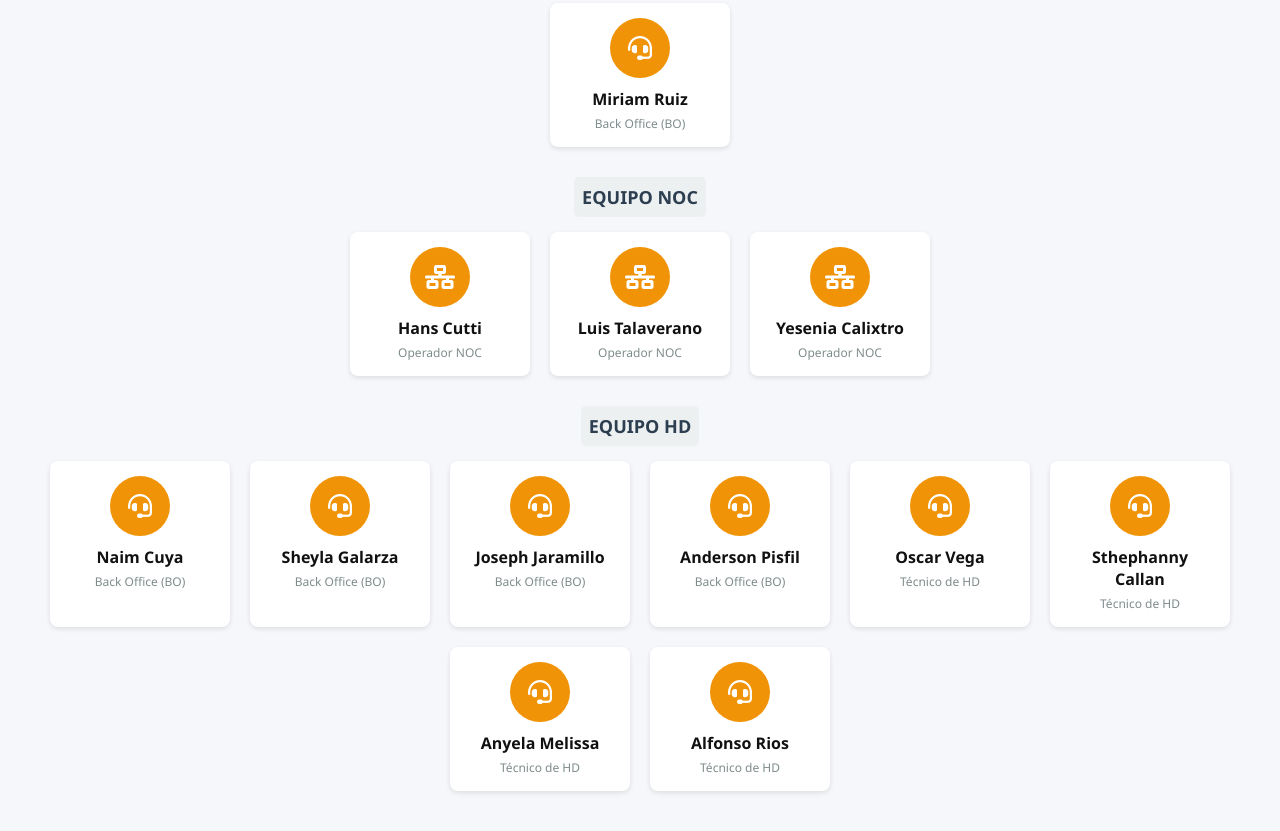
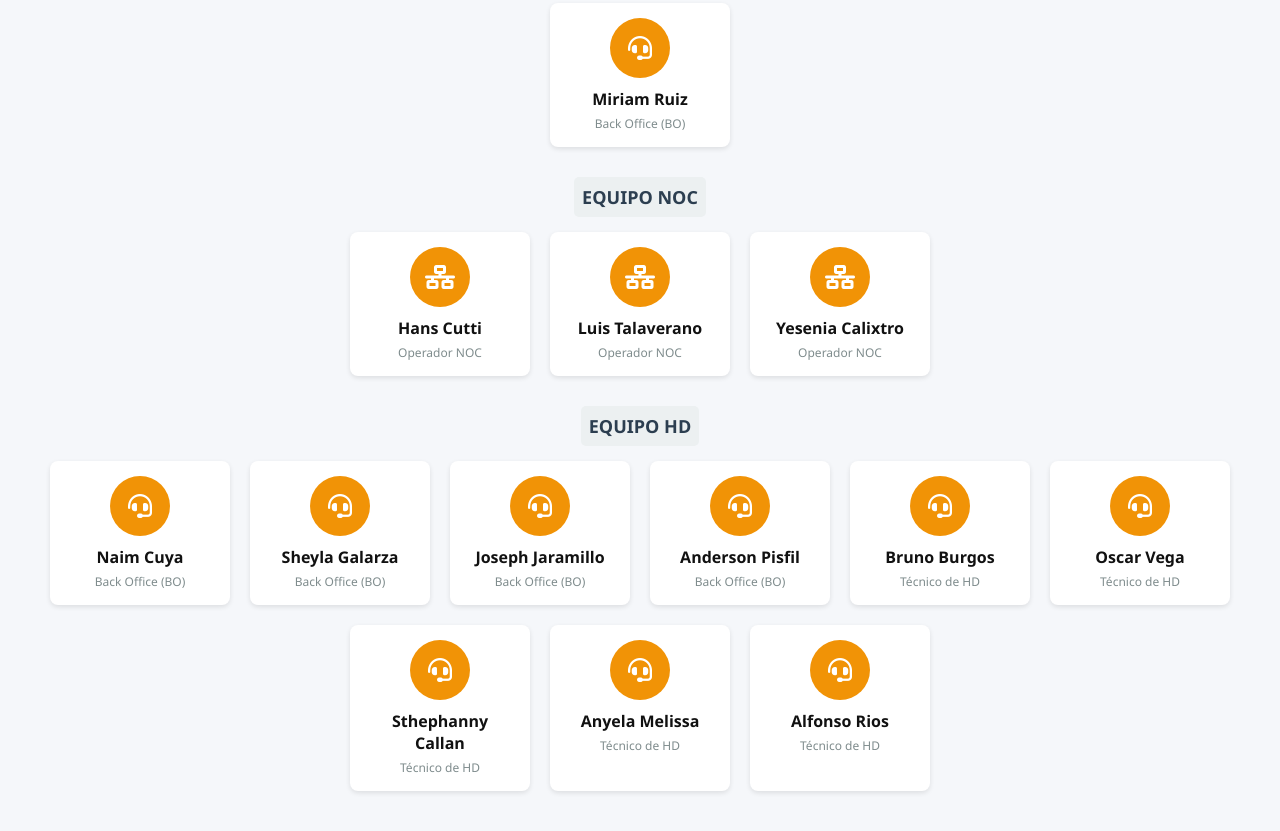
Before and after one commit to Nva-15/Organigrama_soporte_ngr, a plain HTML site: page index.html in a window 1280 px wide. Shown: the part 1459-2290 px from the top of the page. Drawn offline with Linux system fonts and the light colour scheme.

Commit message:
Se agrego bruno de HD

```diff
--- a/index.html
+++ b/index.html
@@ -186,6 +186,11 @@
               <div class="nombre">Anderson Pisfil</div>
               <div class="cargo">Back Office (BO)</div>
             </div>
+            <div class="miembro" onclick="mostrarPerfil('bruno')">
+              <div class="avatar"><i class="fas fa-headset"></i></div>
+              <div class="nombre">Bruno Burgos</div>
+              <div class="cargo">Técnico de HD</div>
+            </div>
             <div class="miembro" onclick="mostrarPerfil('oscar')">
               <div class="avatar"><i class="fas fa-headset"></i></div>
               <div class="nombre">Oscar Vega</div>
--- a/js/script.js
+++ b/js/script.js
@@ -201,6 +201,15 @@ const equipo = {
     ingreso: '03/03/2013',
     foto: 'img/anderson.png'
   },
+  'bruno': {
+    nombre: 'Bruno Evzen Burgos Bardales',
+    cargo: 'Técnico de HD',
+    descripcion: 'Encargado del registro y clasificación de incidencias, soporte remoto y presencial.',
+    hobby: 'Skateboarding y reparación de gadgets',
+    cumpleanos: '10/08/1999',
+    ingreso: '03/03/2013',
+    foto: 'img/neiser.png'
+  },
   'oscar': {
     nombre: 'Oscar Grimaldo Torres Venegas',
     cargo: 'Técnico de HD',
```
